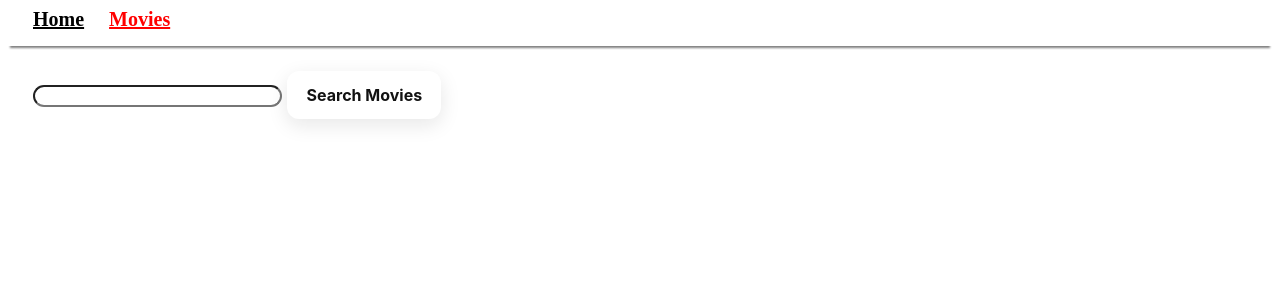
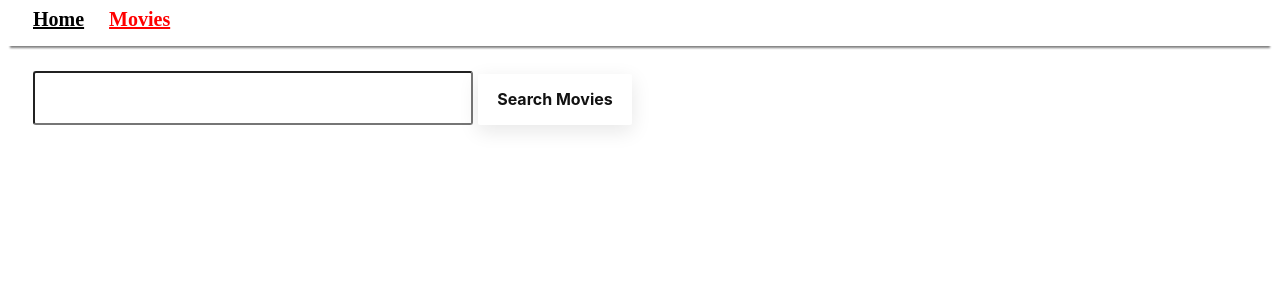
Before and after one commit to Agnieszkaa86/goit-react-hw-05-movies, a React (Create React App) app: page /movies in a window 1280 px wide. Shown: the top 300 px of the page. Built offline with nearby package versions, Linux system fonts and the light colour scheme.

Commit message:
Update Movies.styled.js

```diff
--- a/src/pages/Movies.styled.js
+++ b/src/pages/Movies.styled.js
@@ -4,12 +4,14 @@ export const Button = styled.button`
   margin-left: 5px;
   align-items: center;
   background-color: #fff;
-  border-radius: 12px;
+  border-radius: 2px;
   box-shadow: transparent 0 0 0 3px, rgba(18, 18, 18, 0.1) 0 6px 20px;
   box-sizing: border-box;
   color: #121212;
   cursor: pointer;
   display: inline-flex;
+  vertical-align: middle;
+  vertical-align: text-bottom;
   flex: 1 1 auto;
   font-family: Inter, sans-serif;
   font-size: 1rem;
@@ -17,7 +19,7 @@ export const Button = styled.button`
   justify-content: center;
   line-height: 1;
   outline: none;
-  padding: 1rem 1.2rem;
+  padding: 1.1rem 1.2rem;
   text-align: center;
   text-decoration: none;
   transition: box-shadow 0.2s, -webkit-box-shadow 0.2s;
@@ -27,12 +29,15 @@ export const Button = styled.button`
   -webkit-user-select: none;
   touch-action: manipulation;
   &:hover {
-    box-shadow: #121212 0 0 0 3px, transparent 0 0 0 0;
+    box-shadow: #121212 0 0 0 2px, transparent 0 0 0 0;
   }
 `;
 
 export const Input = styled.input`
-  font-size: 1rem;
-  border-radius: 12px;
-  padding: 0 1.2rem;
+  font-size: 2rem;
+  border-radius: 3px;
+  padding: 0.4rem 0.5rem;
+  vertical-align: middle;
+  vertical-align: text-bottom;
+
 `;
```
